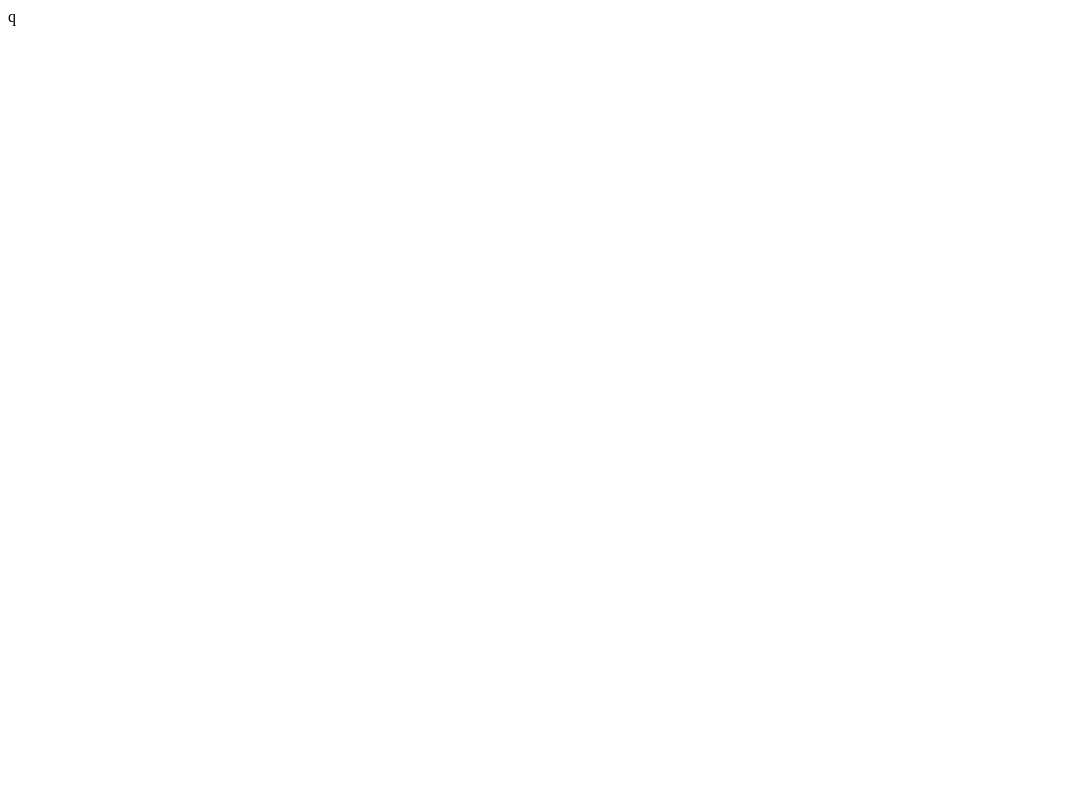
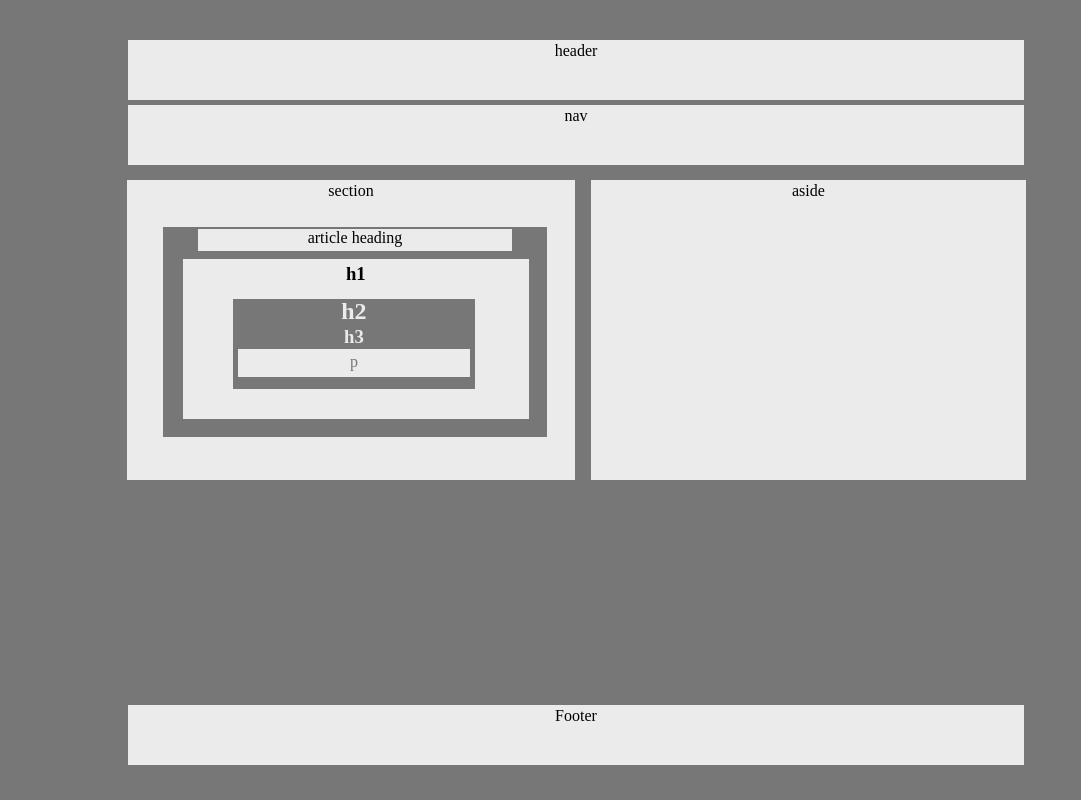
Before and after one commit to rstowe1/HW-Wirieframe, a plain HTML site: page index.html in a window 1280 px wide. Shown: the whole page, without its empty margins (0-1081 px from the left). Drawn offline with Linux system fonts and the light colour scheme.

Commit message:
completed assignment wireframe easy version

```diff
--- a/index.html
+++ b/index.html
@@ -1 +1,37 @@
-q
+<!DOCTYPE html>
+<html lang="en">
+<head>
+    <meta charset="UTF-8">
+    <meta name="viewport" content="width=device-width, initial-scale=1.0">
+    <meta http-equiv="X-UA-Compatible" content="ie=edge">
+    <title>Document</title>
+    <link rel="stylesheet" href="style.css">
+</head>
+<body>
+    <header>
+        header
+    </header>
+    <nav>
+        nav
+    </nav>
+    <aside class="aside">
+        aside
+    </aside>
+    <section class="section">
+        section
+        <article class="article">
+            <heading>article heading</heading>
+                <div class="info">
+                    <h1>h1</h1>
+
+                    <div class="micro">
+                        <h2>h2</h2>
+                        <h3>h3</h3>
+                        <p>p</p>
+                    </div>
+                </div>
+        </article>
+    </section>
+    <footer>Footer</footer>
+</body>
+</html>
--- a/style.css
+++ b/style.css
@@ -0,0 +1,115 @@
+*{
+    margin: 0;
+}
+
+body {
+    text-align: center;
+    background: #777;
+    line-height: 22px;
+}
+
+
+header {
+    background: #ebebeb;
+    height: 60px;
+    width: 70%;
+    margin-top: 40px;
+    margin-bottom: 5px;
+    margin-left:10%;
+    margin-right:10%;
+}
+
+
+nav {
+    background: #ebebeb;
+    height: 60px;
+    width: 70%;
+    margin-bottom: 15px;
+    margin-left:10%;
+    margin-right:10%;
+}
+
+.section {
+    float: left;
+    margin-left: 127px;
+    margin-right: 3px;
+    margin-bottom: 5px;
+    padding-bottom: 50px;
+    background:#ebebeb;
+    width: 35%;
+    height: 250px;
+
+}
+
+.aside {
+    float: right;
+    margin-right: 254px;
+    margin-left: 3px;
+    background:#ebebeb;
+    width:34%;
+    height: 300px;
+}
+
+.article {
+    position: absolute;
+    margin-top: 25px;
+    height: 210px;
+    background: #777;
+
+}
+article {
+    background: #777;
+    border: #777;
+    margin-left:36px;
+    width: 30%;
+}
+
+heading {
+    border: 1px;
+    background: #ebebeb;
+    margin-left: 5px;
+    margin-right: 5px;
+    padding-bottom:5px;
+    padding-left: 110px;
+    padding-right: 110px;
+}
+
+.info {
+    background: #ebebeb;
+    margin-top: 10px;
+    width: 90%;
+    height: 160px;
+    margin-left: 20px;
+    line-height: 30px;
+}
+.micro {
+    background: #777;
+    color: #ebebeb;
+    margin-top: 10px;
+    width: 70%;
+    height: 90px;
+    margin-left: 50px;
+    line-height: 25px;
+}
+p {
+    color: #777;
+    border: 1px;
+    background: #ebebeb;
+    margin-left: 5px;
+    margin-right: 5px;
+    padding-bottom:3px;
+}
+
+footer {
+    position:fixed;
+    bottom:5px;
+    left:0px;
+    right:0;
+    background: #ebebeb;
+    margin-top: 15px;
+    margin-bottom: 30px;
+    height: 60px;
+    width: 70%;
+    margin-left:10%;
+    margin-right:10%;
+}
```
